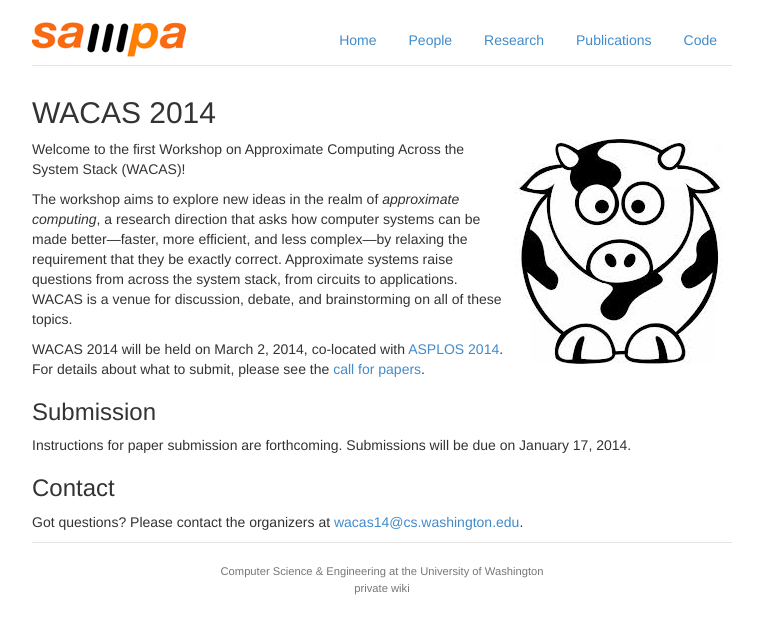
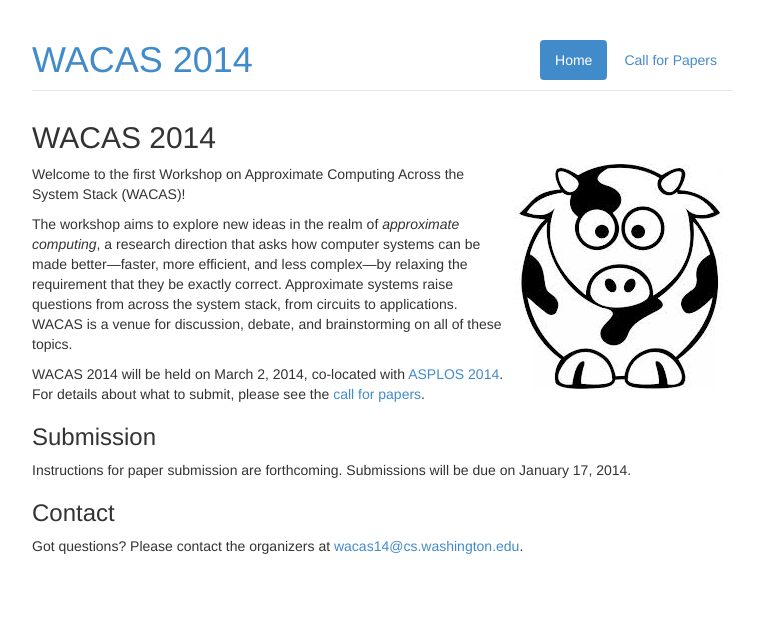
Before and after one commit to uwsampa/sampa-public, a Jekyll site: the page built from wacas14/index.md, in a window 1280 px wide. Shown: the top 634 px of the page, without its empty margins (258-1021 px from the left). Built offline with Jekyll 4.4.1, drawn with Linux system fonts in a browser that asks for light colours; Markdown is read by kramdown in place of the engine named in the settings.

Commit message:
add "wacas" layout

```diff
--- a/_config.yml
+++ b/_config.yml
@@ -38,6 +38,13 @@
     - title: Code
       link: /code.html
 
+# Navigation bar links for WACAS.
+nav_wacas:
+    - title: Home
+      link: /wacas14/
+    - title: Call for Papers
+      link: /wacas14/cfp.html
+
 # Rewriting of old path names.
 redirects:
     People: people.html
--- /dev/null
+++ b/_layouts/wacas.html
@@ -0,0 +1,42 @@
+<!DOCTYPE html>
+<html>
+    <head>
+        <meta charset="utf-8">
+        <title>WACAS: {{ page.title }}</title>
+        <meta name="viewport" content="width=device-width, initial-scale=1.0">
+        <link href="{{ site.base }}/css/bootstrap.min.css" rel="stylesheet">
+        <link href="{{ site.base }}/css/sampa.css" rel="stylesheet">
+    </head>
+    <body>
+        <div class="container">
+          <div class="header">
+            <ul class="nav nav-pills pull-right">
+              {% assign shorturl = page.url | replace:'index.html','' %}
+              {% for item in site.nav_wacas %}
+                <li {% if item.link == shorturl %}class="active"{% endif %}>
+                  <a href="{{ site.base }}{{ item.link }}">
+                    {{ item.title }}
+                  </a>
+                </li>
+              {% endfor %}
+            </ul>
+            <a href="./">
+                <h1>WACAS 2014</h1>
+            </a>
+          </div>
+
+          {% comment %}Liquid is sort of terrible! I think "!= true" is the
+          only way to do negation?{% endcomment %}
+          {% if page.notitle != true %}
+          <h2>{{ page.title }}</h2>
+          {% endif %}
+
+          {{ content }}
+
+        </div> <!-- /container -->
+
+        <!-- Support retina images. -->
+        <script type="text/javascript"
+            src="{{ site.base }}/js/srcset-polyfill.js"></script>
+    </body>
+</html>
--- a/wacas14/index.md
+++ b/wacas14/index.md
@@ -1,5 +1,5 @@
 ---
-layout: default
+layout: wacas
 title: WACAS 2014
 ---
 
```
Also changed, not shown: wacas14/cfp.md (+2 -3 lines).
